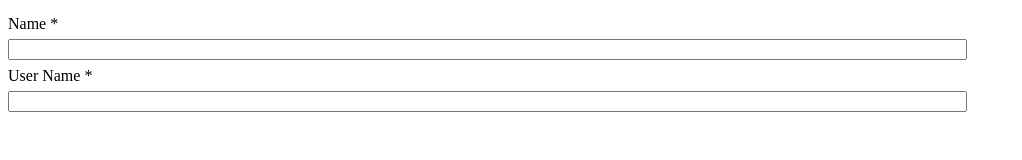
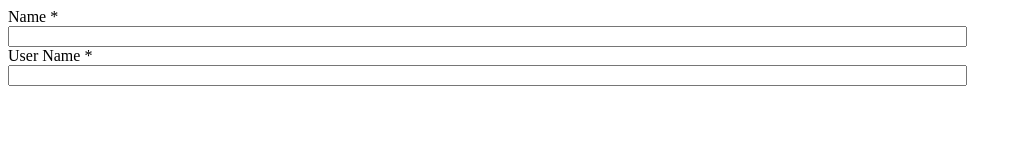
Before and after one commit to kaitathk/TestWebProject, a plain HTML site: page TestWebProj2/WebContent/Test7.html in a window 1280 px wide. Shown: the whole page, without its empty margins (0-1022 px from the left). Drawn offline with Linux system fonts and the light colour scheme.

Commit message:
29 Nov 2013

```diff
--- a/TestWebProj2/WebContent/Test7.html
+++ b/TestWebProj2/WebContent/Test7.html
@@ -6,7 +6,7 @@
 
 <style type="text/css">
 
-.s5_regfloatleft{float:left;line-height:31px;width:80% !important;}
+.s5_regfloatleft{float:left;width:80% !important;}
 .rlable{float:left;line-height:31px;}
 #cboxLoadedContent #jform_profile_dob1, #cboxLoadedContent #jform_profile_tos0{width:auto !important;}
 #jform_profile_aboutme, .s5_regfloatleft input {width:94%;}
```
